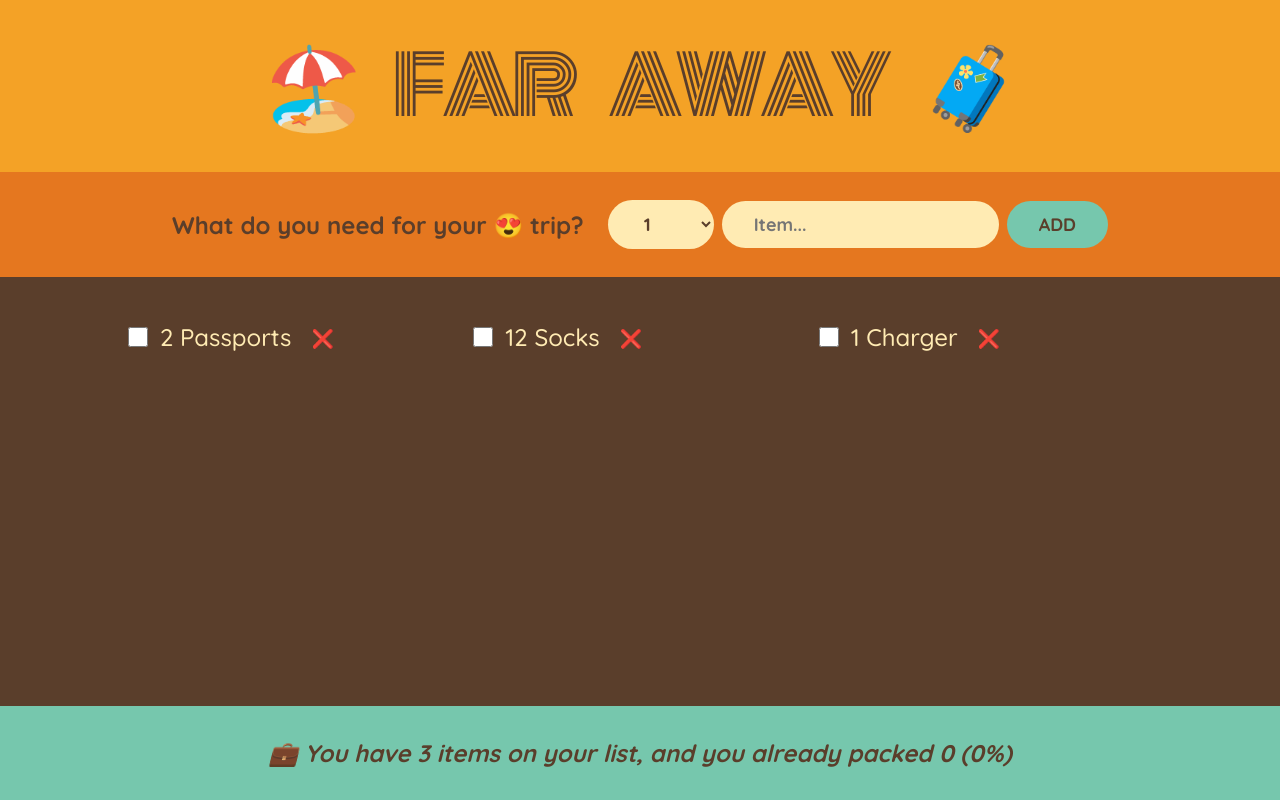
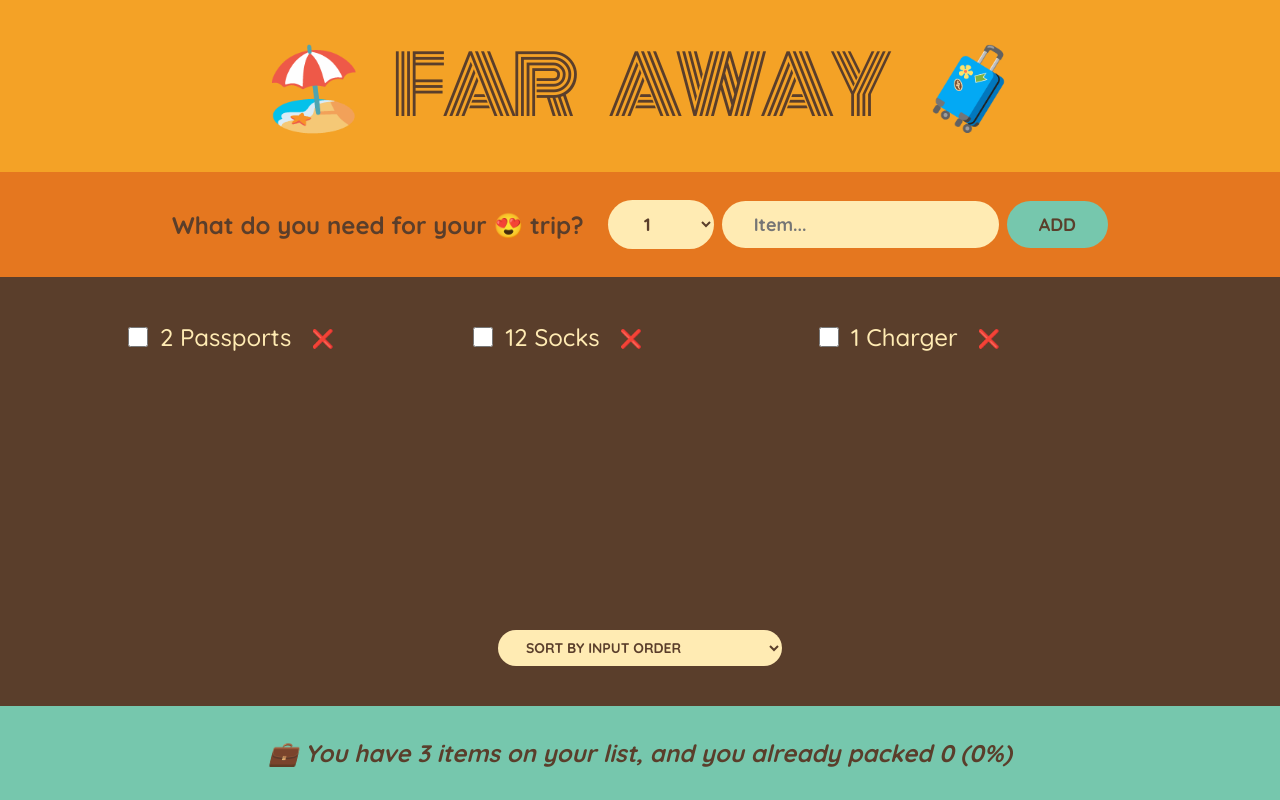
Before and after one commit to ripperd-2882/React, a React (Create React App) app in the folder 03-travel-list/: page / in a window 1280 px wide. Built offline with nearby package versions, Linux system fonts and the light colour scheme.

Commit message:
Add sorting functionality to PackingList component

```diff
--- a/03-travel-list/src/App.js
+++ b/03-travel-list/src/App.js
@@ -86,10 +86,26 @@
 }
 
 function PackingList({ items, onDeleteItem, onToggleItem }) {
+  const [sortBy, setSortBy] = useState("input");
+
+  let sortedItems;
+
+  if (sortBy === "input") sortedItems = items;
+
+  if (sortBy === "description")
+    sortedItems = items
+      .slice()
+      .sort((a, b) => a.description.localeCompare(b.description));
+
+  if (sortBy === "packed")
+    sortedItems = items
+      .slice()
+      .sort((a, b) => Number(a.packed) - Number(b.packed));
+
   return (
     <div className="list">
       <ul>
-        {items.map((item) => (
+        {sortedItems.map((item) => (
           <Item
             item={item}
             onDeleteItem={onDeleteItem}
@@ -98,6 +114,14 @@
           />
         ))}
       </ul>
+
+      <div className="actions">
+        <select value={sortBy} onChange={(e) => setSortBy(e.target.value)}>
+          <option value="input">Sort by input order</option>
+          <option value="description">Sort by input description</option>
+          <option value="packed">Sort by input packed status</option>
+        </select>
+      </div>
     </div>
   );
 }
```
